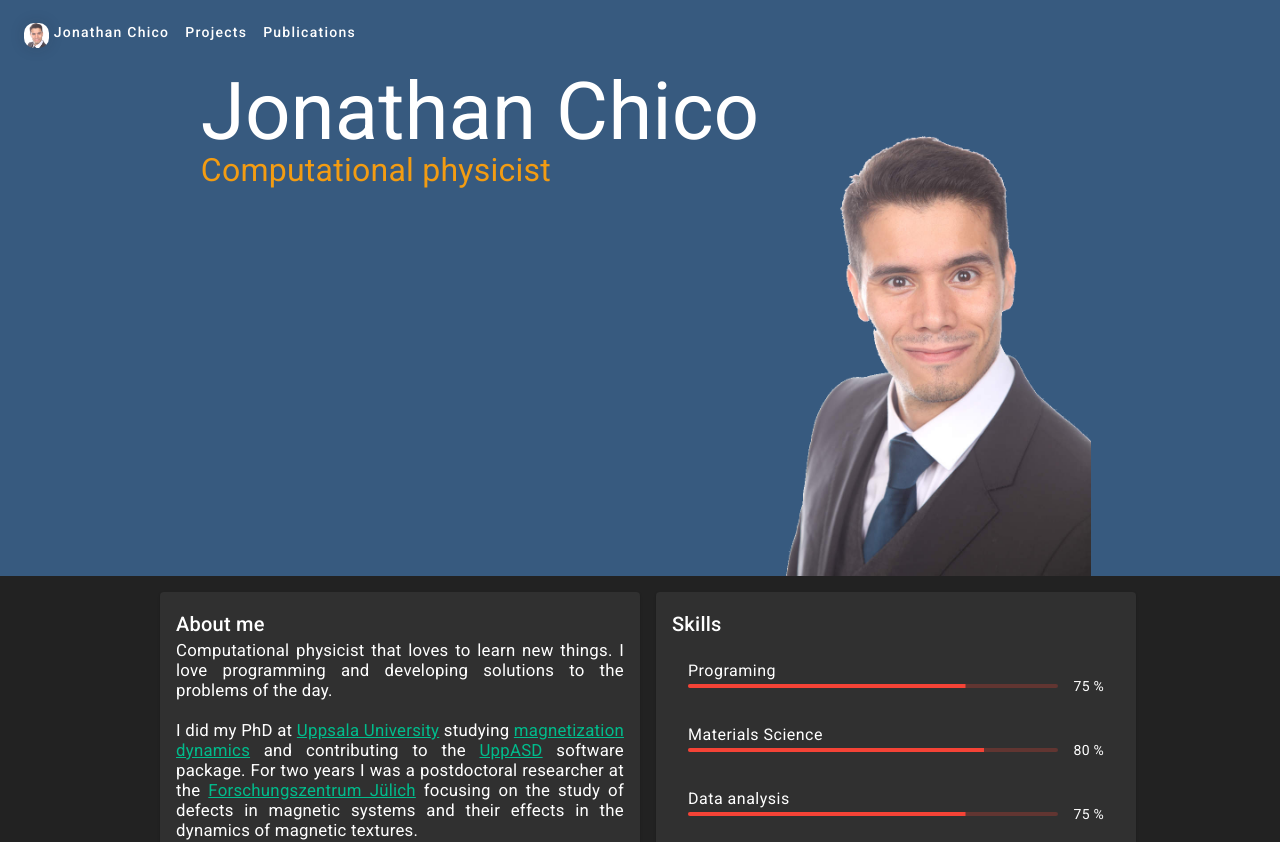
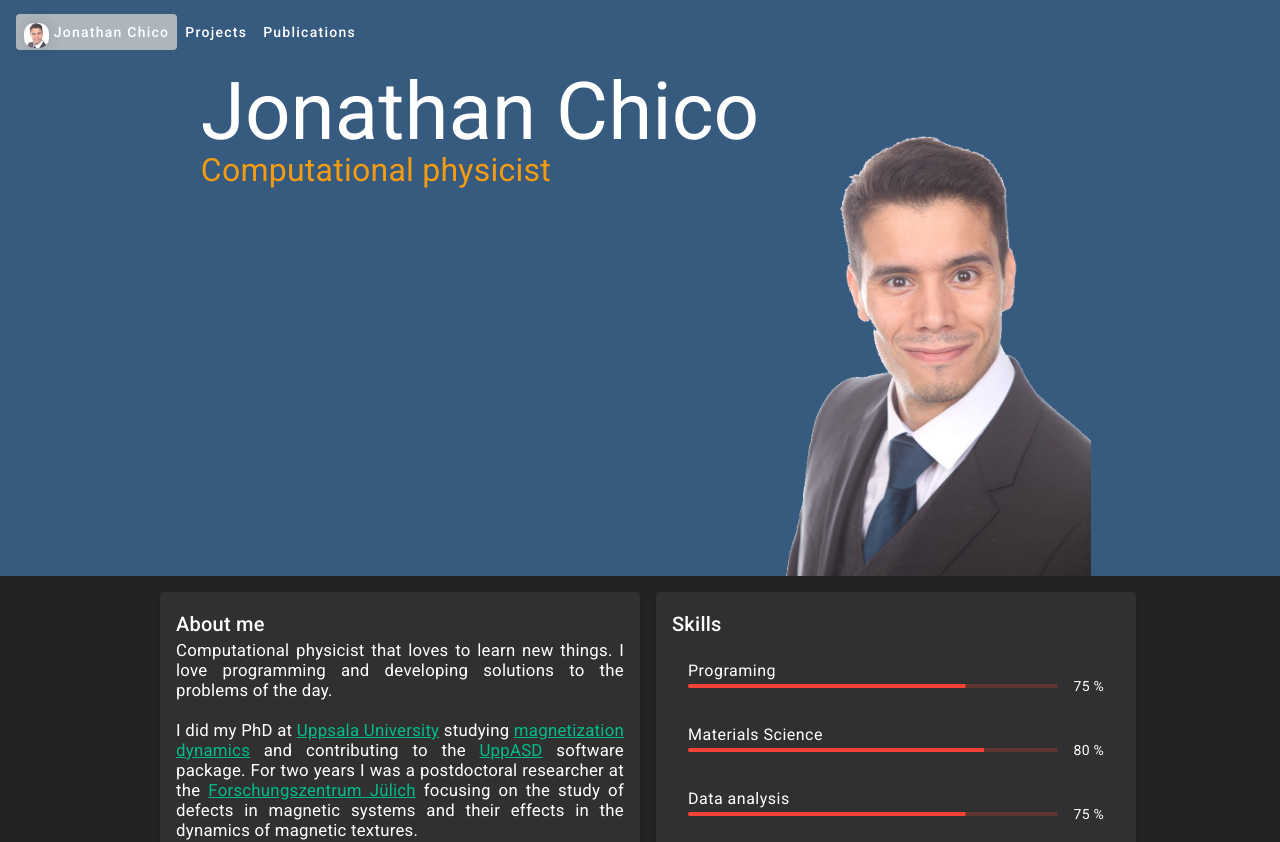
Before and after one commit to JPchico/jpchico.github.io, an Angular app: page / in a window 1280 px wide. Shown: the top 842 px of the page. Built offline with nearby package versions, Linux system fonts and the light colour scheme.

Commit message:
Fixing so that the button relating to the current route is highlighted in the navbar.

```diff
--- a/src/app/components/navbar/navbar.component.html
+++ b/src/app/components/navbar/navbar.component.html
@@ -1,11 +1,11 @@
 <mat-toolbar class="main-nav" color="primary">
     <span class="head-user-container">
-        <a mat-button class="head-user-container" href="/">
+        <a mat-button routerLinkActive="active" class="head-user-container" routerLink="/" [routerLinkActiveOptions]={exact:true}>
             <img src="assets/jonathan_chico_photo_small.jpg" class="user-avatar" alt="Jonathan Chico"> Jonathan Chico
         </a>
     </span>
     <div class="spacer"></div>
     @for(entry of menuData; track entry){
-        <a mat-button [href]="entry.route">{{entry.title}}</a>
+        <a mat-button routerLinkActive="active"  [routerLink]="entry.route">{{entry.title}}</a>
     }
 </mat-toolbar>
--- a/src/app/components/navbar/navbar.component.scss
+++ b/src/app/components/navbar/navbar.component.scss
@@ -14,3 +14,7 @@
     }
 
 }
+
+.active{
+    background-color: var(--bs-light);
+}
--- a/src/app/components/navbar/navbar.component.ts
+++ b/src/app/components/navbar/navbar.component.ts
@@ -2,11 +2,12 @@ import { Component, OnInit } from '@angular/core';
 import { NavbarData } from '../../data_model/navbar-data';
 import {MatToolbarModule} from '@angular/material/toolbar';
 import {MatButtonModule} from '@angular/material/button';
+import { RouterModule } from '@angular/router';
 
 @Component({
   selector: 'app-navbar',
   standalone: true,
-  imports: [MatToolbarModule,MatButtonModule],
+  imports: [MatToolbarModule,MatButtonModule, RouterModule],
   templateUrl: './navbar.component.html',
   styleUrl: './navbar.component.scss'
 })
```
